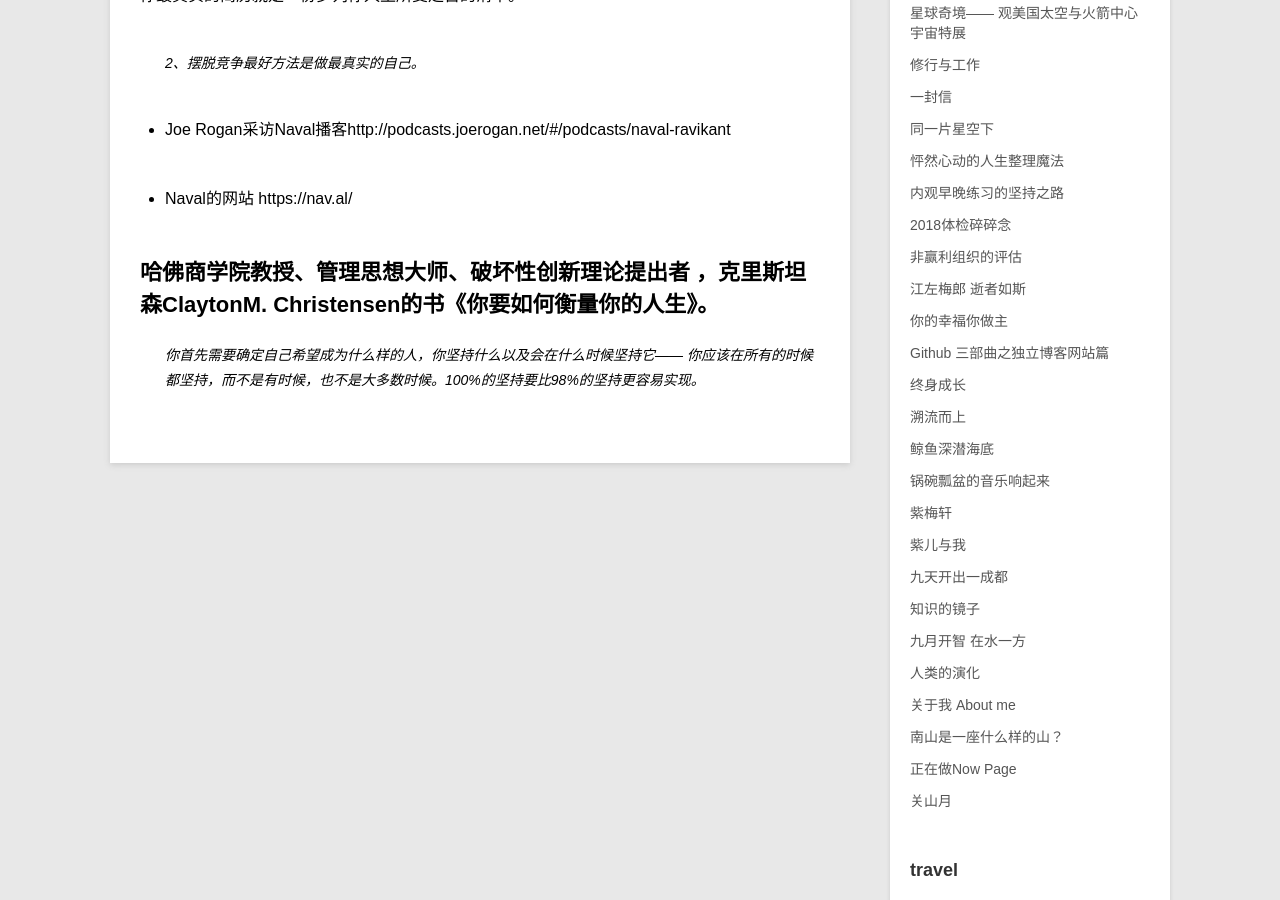
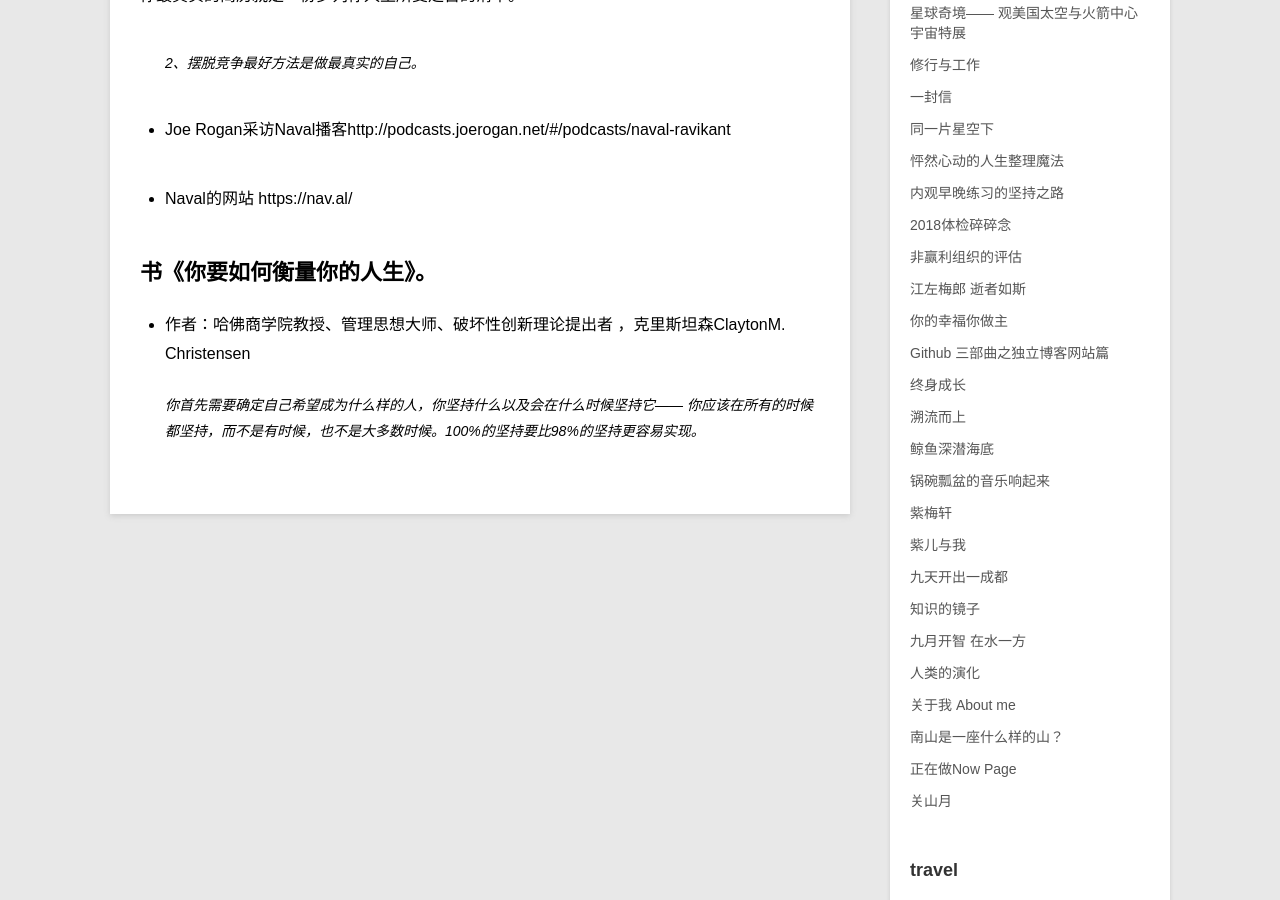
Before and after one commit to violettianjie/violettianjie.github.io, a Jekyll site: the page built from _posts/blog/2019-07-01-share.md, in a window 1280 px wide and 900 px high, scrolled down 464 px. Built offline with Jekyll 4.4.1, drawn with Linux system fonts in a browser that asks for light colours.

Commit message:
Update 2019-07-01-share.md

```diff
--- a/_posts/blog/2019-07-01-share.md
+++ b/_posts/blog/2019-07-01-share.md
@@ -26,8 +26,8 @@ category: blog
 - Naval的网站 https://nav.al/
 
 
-## 哈佛商学院教授、管理思想大师、破坏性创新理论提出者 ，克里斯坦森ClaytonM. Christensen的书《你要如何衡量你的人生》。
+## 书《你要如何衡量你的人生》。
 
-
+ - 作者：哈佛商学院教授、管理思想大师、破坏性创新理论提出者 ，克里斯坦森ClaytonM. Christensen
 
 >你首先需要确定自己希望成为什么样的人，你坚持什么以及会在什么时候坚持它—— 你应该在所有的时候都坚持，而不是有时候，也不是大多数时候。100%的坚持要比98%的坚持更容易实现。
```
